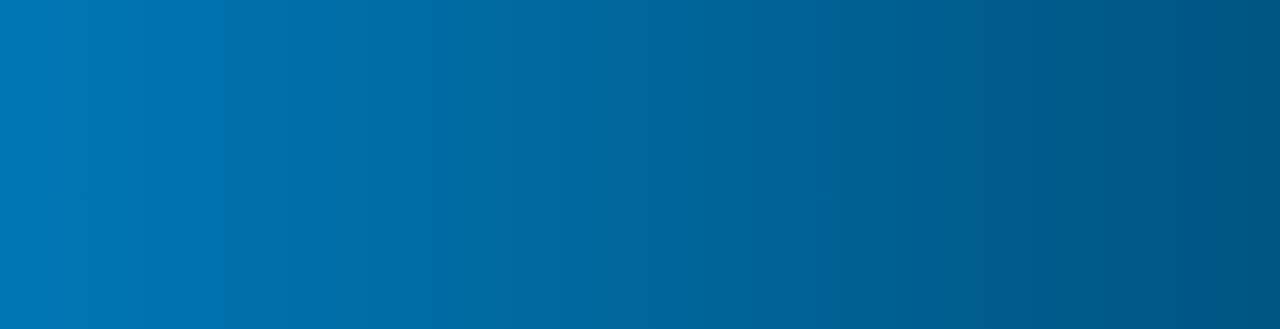
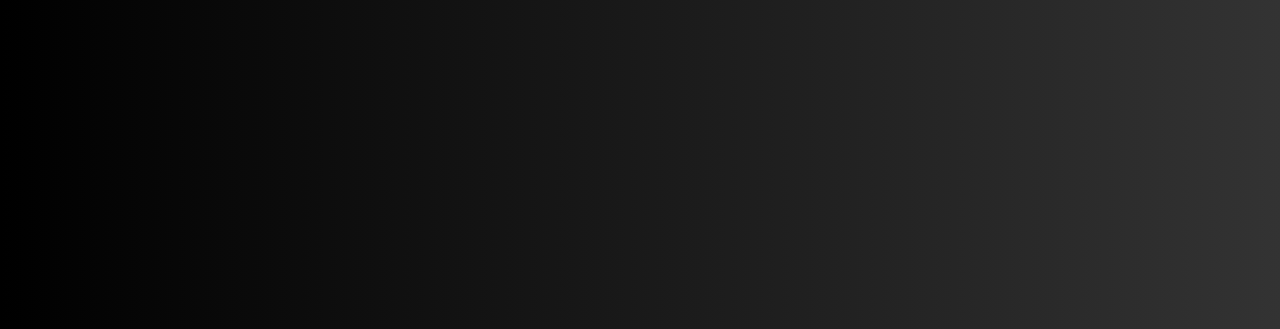
Before and after one commit to Rakshitvahi/portfolio-website, a plain HTML site: page index.html in a window 1280 px wide. Shown: the part 57-386 px from the top of the page. Drawn offline with nearby package versions, Linux system fonts and the light colour scheme.

Commit message:
Update styles.css

```diff
--- a/styles.css
+++ b/styles.css
@@ -1,6 +1,6 @@
 /* Hero Section */
 .hero {
-  background: linear-gradient(to right, #0077b5, #005582);
+  background: linear-gradient(to right, #000, #333);
   height: 100vh;
 }
 .hero h1 {
```
